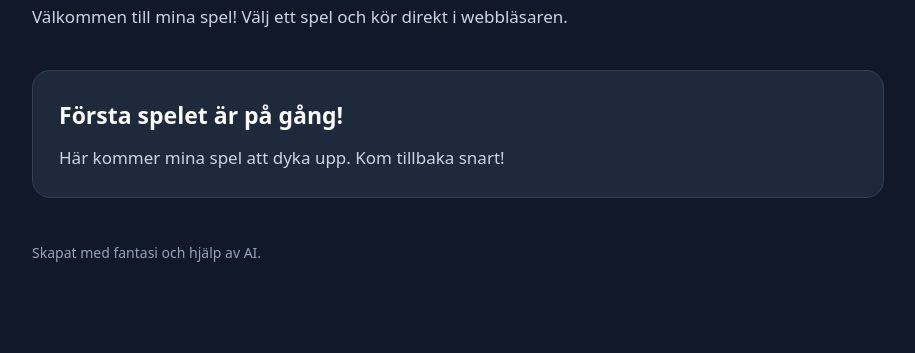
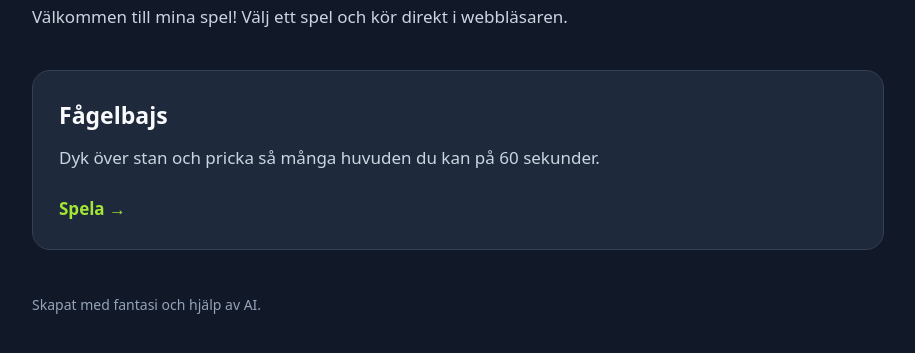
Before and after one commit to craler/spel, a plain HTML site: page index.html in a window 1280 px wide. Shown: the part 189-542 px from the top of the page, without its empty margins (182-1097 px from the left). Drawn offline with Linux system fonts and the light colour scheme.

Commit message:
Länka Fågelbajs från Spelhörnan

```diff
--- a/index.html
+++ b/index.html
@@ -38,7 +38,9 @@
   <script>
     // Lägg nya spel i egna mappar och lägg till dem här.
     // Exempel: { title: 'Rymdäventyret', description: 'Undvik meteoriter!', url: './spel/rymdaventyret/' }
-    const games = [];
+    const games = [
+      { title: 'Fågelbajs', description: 'Dyk över stan och pricka så många huvuden du kan på 60 sekunder.', url: './fagelbajs/' }
+    ];
     const list = document.querySelector('#games');
     if (games.length) document.querySelector('#empty').remove();
     for (const game of games) {
```
